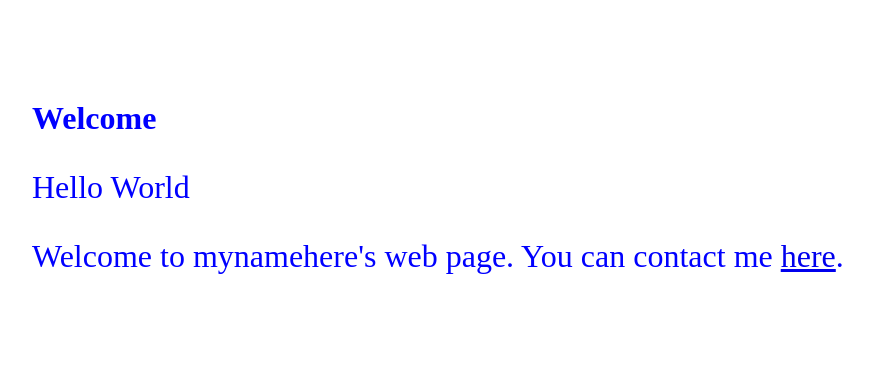
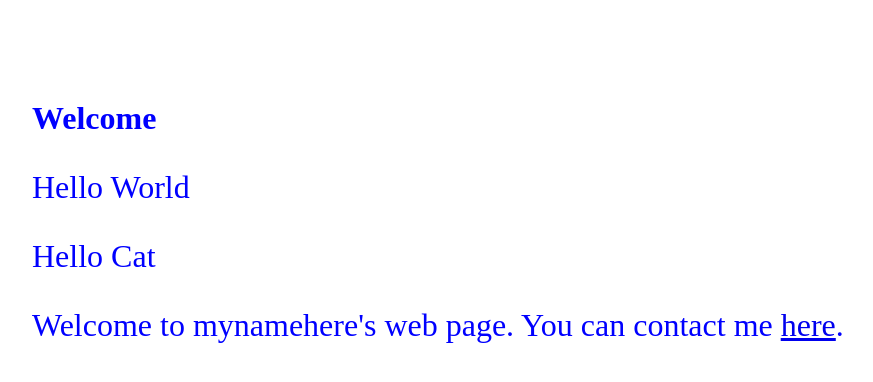
Before and after one commit to aiping1248/aiping1248.github.io, a plain HTML site: page index.html in a window 1280 px wide. Shown: the whole page, without its empty margins (26-899 px from the left). Drawn offline with Linux system fonts and the light colour scheme.

Commit message:
Third commit5

```diff
--- a/index.html
+++ b/index.html
@@ -10,6 +10,7 @@
 			<p> <b>Welcome</b><p>
 
 			<p>Hello World</p>
+			<p>Hello Cat</p>
 
 			<p>Welcome to mynamehere's web page. You can contact me <a href="mailto:myemailaddress@example.com">here</a>.</p>
 		</div>
```
